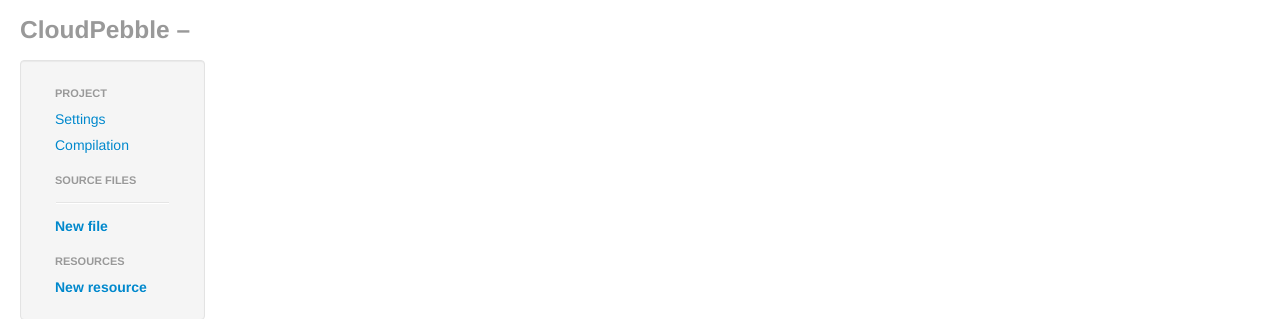
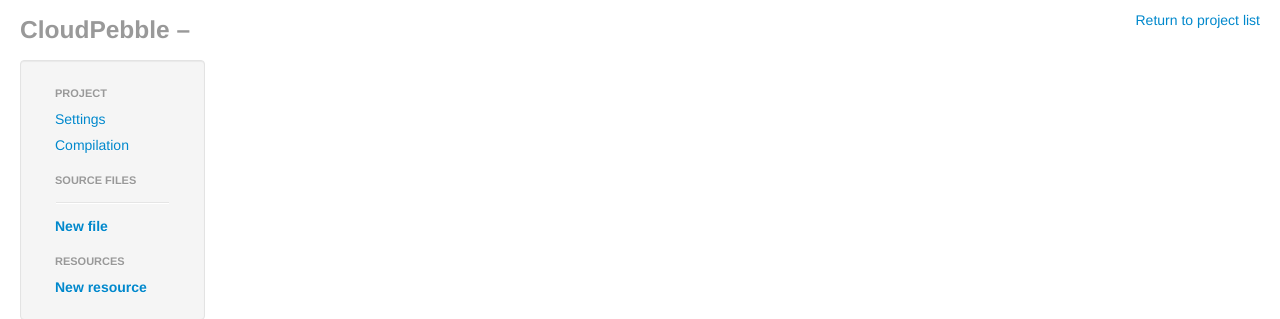
Before and after one commit to pebble/cloudpebble, a Django app: template ide/templates/ide/project.html in a window 1280 px wide. Shown: the top 319 px of the page. Run offline with Django 3.2, Linux system fonts and the light colour scheme; the template is opened without the code that fills it, so the values that code supplies are empty; some libraries are stand-ins or nearby versions.

Commit message:
Added link back to project list.

```diff
--- a/ide/templates/ide/project.html
+++ b/ide/templates/ide/project.html
@@ -4,6 +4,7 @@
 {% block content %}
 <div class="container-fluid">
     <div class="masthead">
+        <div class="pull-right"><a href="/ide/">Return to project list</a></div>
         <h3 class="muted">CloudPebble – <span class="project-name">{{ project.name }}</span></h3>
     </div>
     <div class="row-fluid">
```
